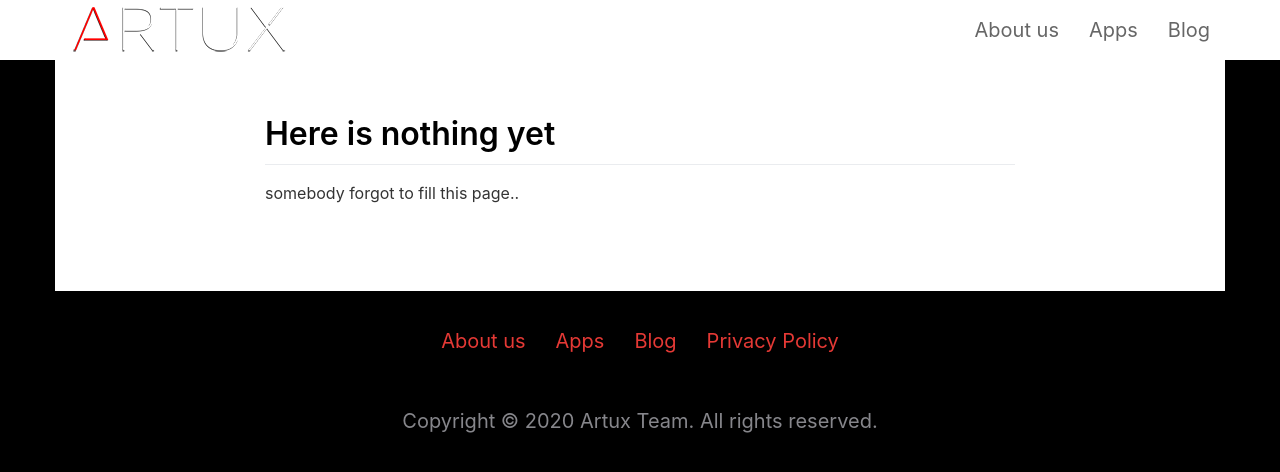
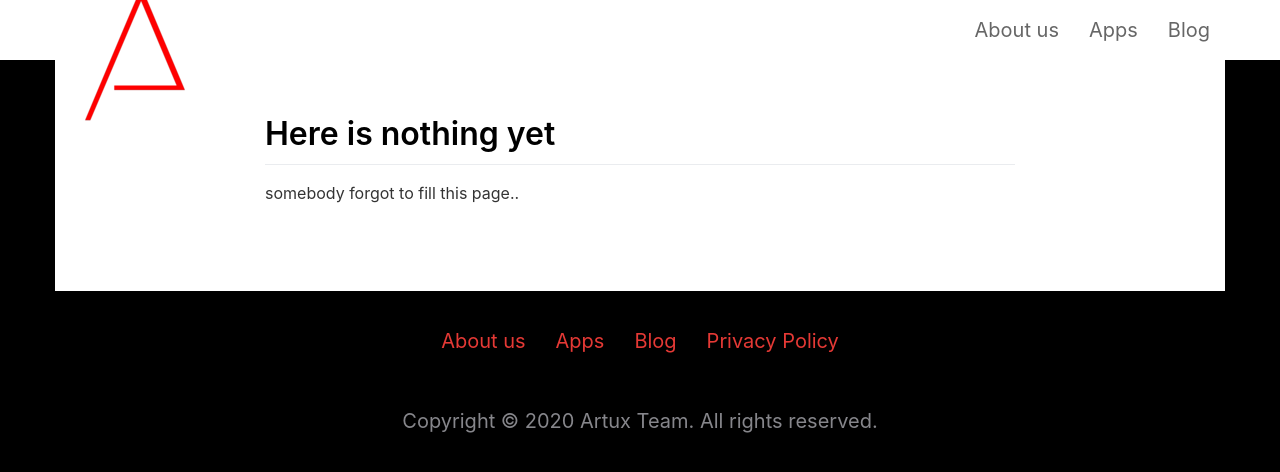
Before and after one commit to dmuzhinskiy/artux-page, a Jekyll site: the page built from _pages/about.html, in a window 1280 px wide. Shown: the top 472 px of the page. Built offline with Jekyll 4.4.1, drawn with Linux system fonts in a browser that asks for light colours; nearby versions of some CDN libraries.

Commit message:
Update header.html

```diff
--- a/_includes/header.html
+++ b/_includes/header.html
@@ -2,6 +2,8 @@
 	<div class="logo">
 		<div>
 			<a href="../" target="_self"><img class="headerIcon" src="/artux-page/images/logo.png"></a>
+
+<a href="../" target="_self"><img class="headerIconMob" src="/artux-page/favicon.ico"></a>
 		</div>
 	</div>
 	<nav class="scroll">
```
